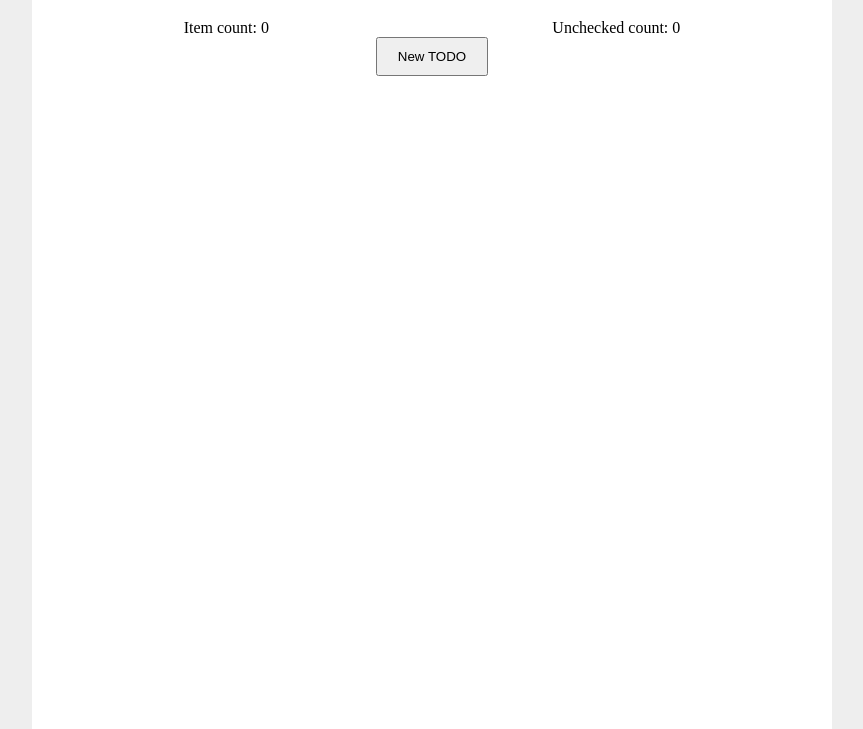
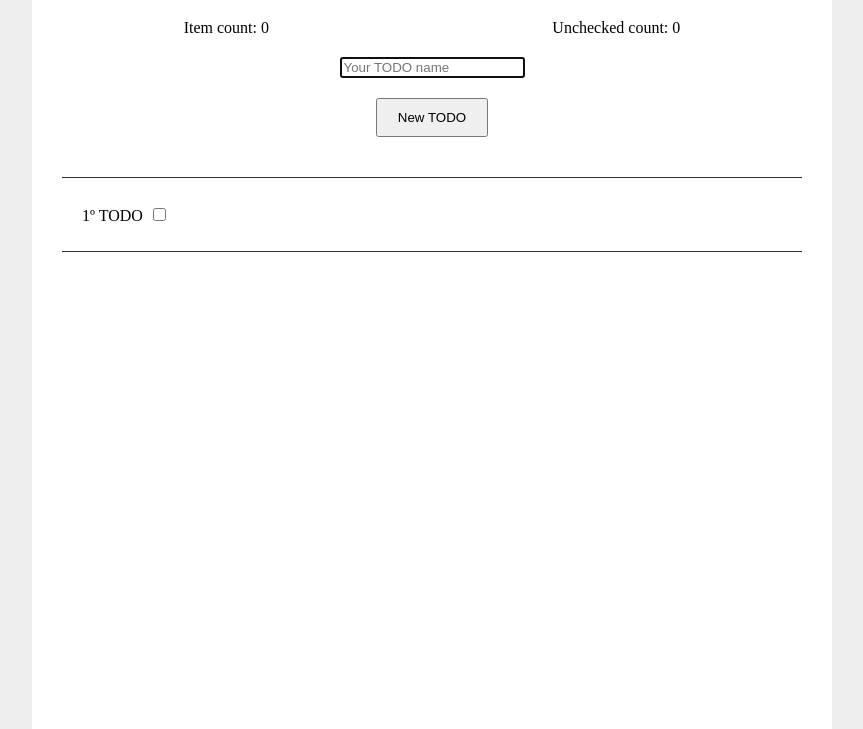
Before and after one commit to OLuizFernando/projects_cs50m, a plain HTML site: page projects/project0/index.html in a window 1280 px wide. Both pictures are taken after a click on the button "New TODO". Shown: the part 71-800 px from the top of the page, without its empty margins (208-1071 px from the left). Drawn offline with Linux system fonts and the light colour scheme.

Commit message:
making newTodo() function

```diff
--- a/projects/project0/index.html
+++ b/projects/project0/index.html
@@ -11,6 +11,7 @@
         <span>Item count: <span id="item-count">0</span></span>
         <span>Unchecked count: <span id="unchecked-count">0</span></span>
       </div>
+      <input autofocus type="text" placeholder="Your TODO name" id="todo-name">
       <button class="button center" onClick="newTodo()">New TODO</button>
       <ul id="todo-list" class="todo-list"></ul>
     </div>
--- a/projects/project0/script.js
+++ b/projects/project0/script.js
@@ -9,6 +9,22 @@ const list = document.getElementById('todo-list')
 const itemCountSpan = document.getElementById('item-count')
 const uncheckedCountSpan = document.getElementById('unchecked-count')
 
+let counter = 0
+
 function newTodo() {
-  alert('New TODO button clicked!')
+  counter++
+
+  todoName = document.getElementById('todo-name')
+
+  let li = document.createElement('li')
+  li.className = classNames.TODO_ITEM
+
+  let todoText = todoName.value ? todoName.value : counter + 'º TODO'
+  li.innerHTML = `<span class="${classNames.TODO_TEXT}">${todoText}</span>`
+  li.innerHTML += `<input type="checkbox" class="${classNames.TODO_CHECKBOX}" id="checkbox-${counter}">`
+
+  list.appendChild(li)
+
+  todoName.value = ''
+  todoName.focus()
 }
--- a/projects/project0/styles.css
+++ b/projects/project0/styles.css
@@ -6,6 +6,13 @@ html, body {
   background-color: #eee;
   margin: 0;
   padding: 0;
+}
+
+input {
+  margin-left: auto;
+  margin-right: auto;
+  margin-top: 20px;
+  margin-bottom: 20px;
 }
 
 ul {
```
